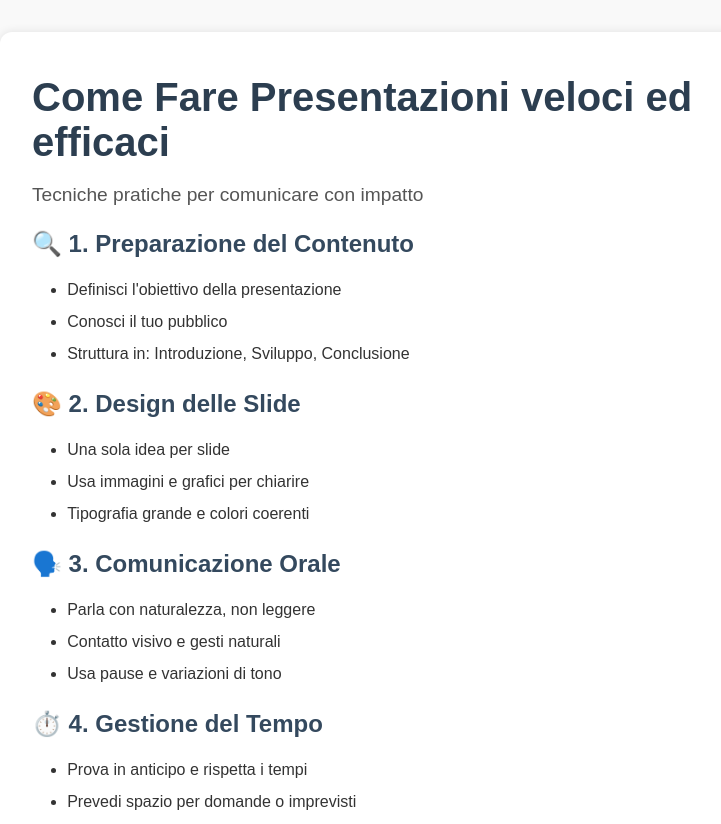
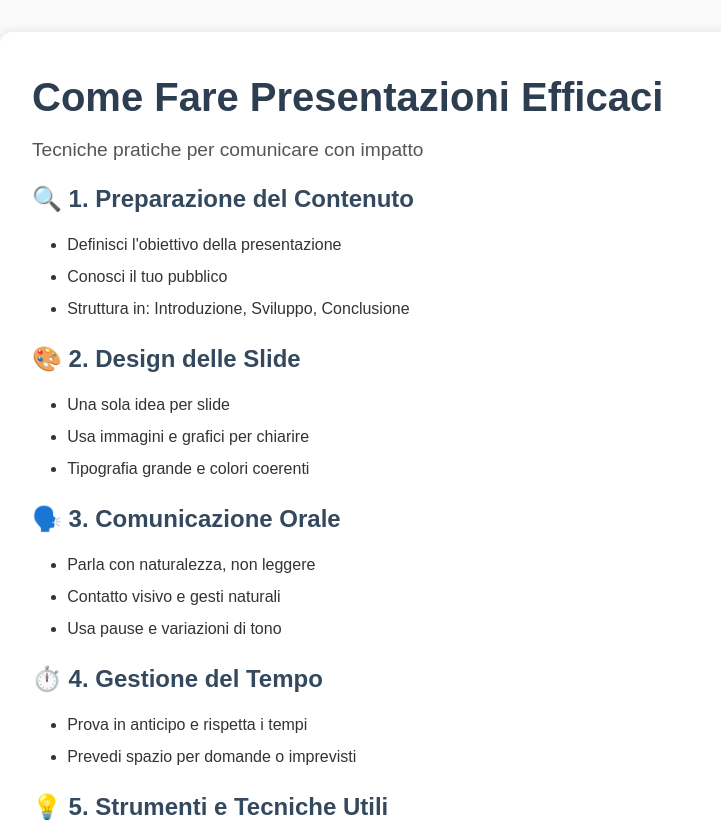
Before and after one commit to avminimaster/PCTO, a plain HTML site: page index.html in a window 1280 px wide. Shown: the top 824 px of the page, without its empty margins (208-929 px from the left). Drawn offline with Linux system fonts and the light colour scheme.

Commit message:
Update index.html

```diff
--- a/index.html
+++ b/index.html
@@ -11,7 +11,7 @@
 
 
     <div class="container">
-    <h1>Come Fare Presentazioni veloci ed efficaci</h1>
+    <h1>Come Fare Presentazioni Efficaci</h1>
     <p class="subtitle">Tecniche pratiche per comunicare con impatto</p>
 
     <section>
```
